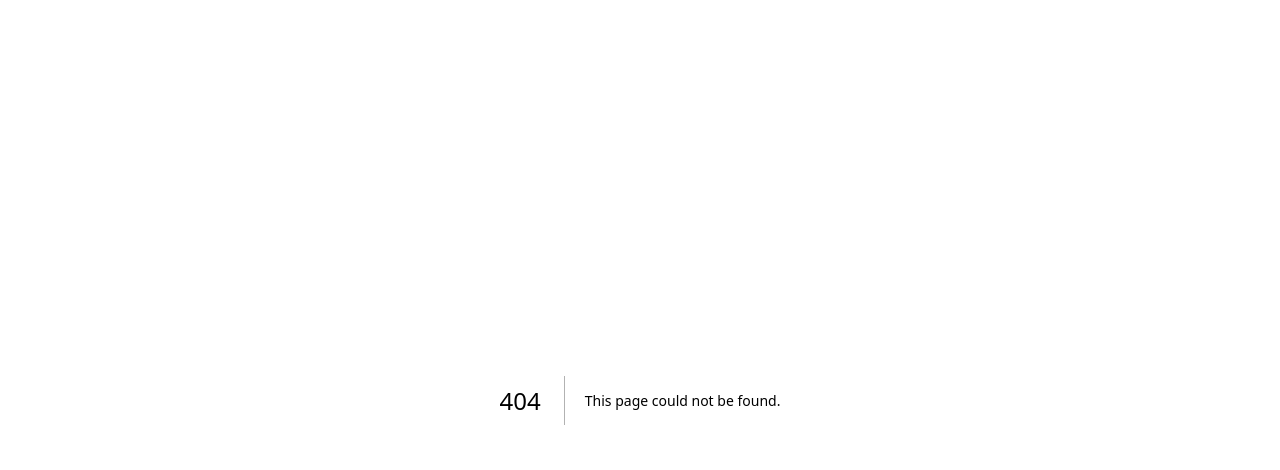
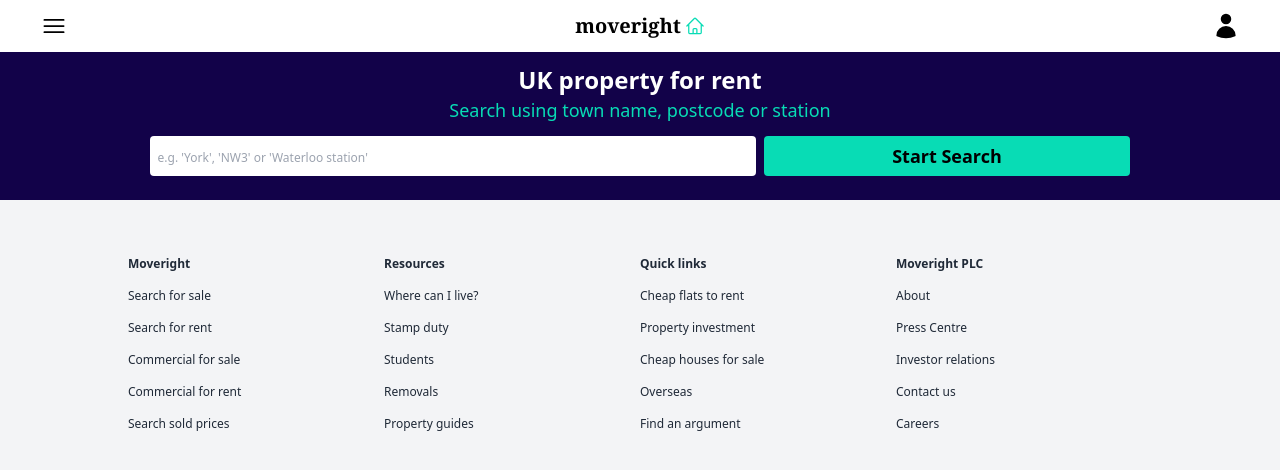
Before and after one commit to jonnyabrams/moveright, a Next.js app: page /search-rent in a window 1280 px wide. Before the commit this address had no page. Shown: the top 470 px of the page. Built offline with nearby package versions, Linux system fonts and the light colour scheme.

Commit message:
feat: SearchRent page

```diff
--- a/components/Banner.tsx
+++ b/components/Banner.tsx
@@ -1,4 +1,8 @@
+import { useRouter } from "next/router";
+
 const Banner = () => {
+  const router = useRouter();
+
   return (
     <div className="flex flex-col justify-center items-center p-3 bg-[#120249]">
       <h1 className="text-[#08dcb5] font-bold text-lg md:text-2xl">
@@ -8,8 +12,12 @@ const Banner = () => {
         Search properties for sale and to rent in the UK
       </p>
       <div className="flex space-x-2 p-3">
-        <button className="bg-[#08dcb5] h-10 w-60 font-bold rounded cursor-pointer">For Sale</button>
-        <button className="bg-[#08dcb5] h-10 w-60 font-bold rounded cursor-pointer">To Rent</button>
+        <button onClick={() => router.push('/search-sale')} className="bg-[#08dcb5] h-10 w-60 font-bold rounded cursor-pointer">
+          For Sale
+        </button>
+        <button onClick={() => router.push('/search-rent')} className="bg-[#08dcb5] h-10 w-60 font-bold rounded cursor-pointer">
+          To Rent
+        </button>
       </div>
     </div>
   );
--- /dev/null
+++ b/pages/search-rent.tsx
@@ -0,0 +1,15 @@
+import Footer from "../components/Footer";
+import Header from "../components/Header";
+import Search from "../components/Search";
+
+const SearchRent = () => {
+  return (
+    <div>
+      <Header />
+        <Search title="rent" />
+      <Footer />
+    </div>
+  );
+};
+
+export default SearchRent;
--- a/pages/sale-search.tsx
+++ b/pages/search-sale.tsx
@@ -2,7 +2,7 @@ import Footer from "../components/Footer";
 import Header from "../components/Header";
 import Search from "../components/Search";
 
-const SaleSearch = () => {
+const SearchSale = () => {
   return (
     <div>
       <Header />
@@ -12,4 +12,4 @@ const SaleSearch = () => {
   );
 };
 
-export default SaleSearch;
+export default SearchSale;
```
